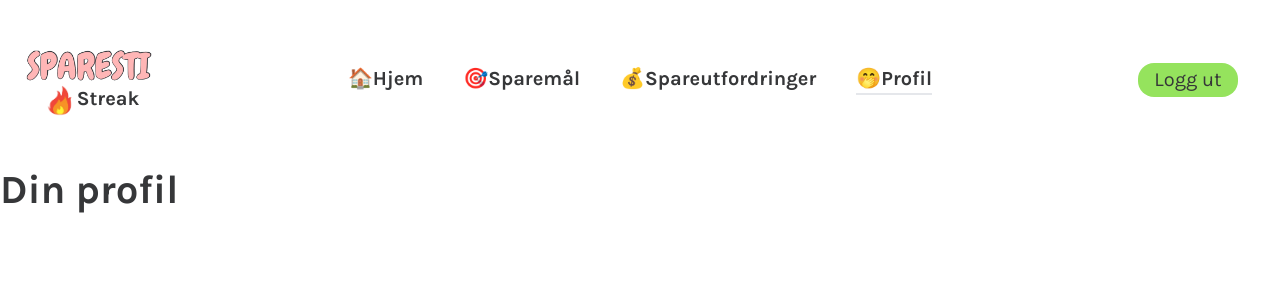
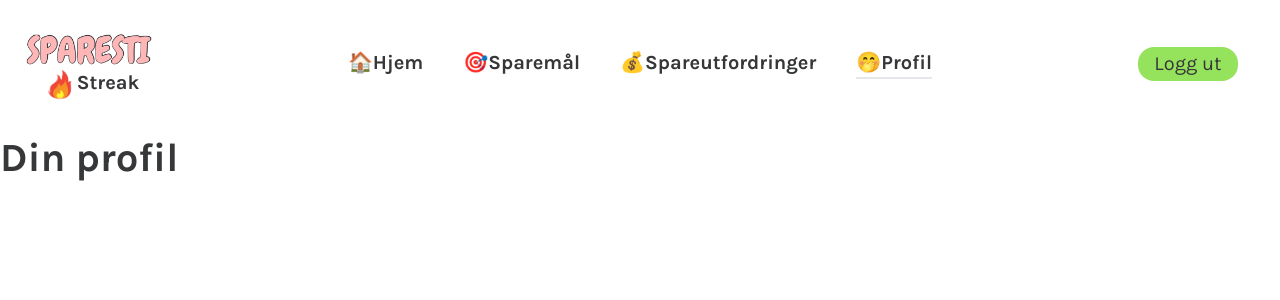
Before and after one commit to haruixu/SpareStiFrontend, a Vue app: page /profil in a window 1280 px wide. Shown: the top 300 px of the page. Built offline with nearby package versions, Linux system fonts and the light colour scheme; no server answers.

Commit message:
refactor(navbar): hamburger cleanup

```diff
--- a/src/components/NavBarComponent.vue
+++ b/src/components/NavBarComponent.vue
@@ -1,5 +1,5 @@
 <template>
-    <nav class="flex justify-between items-center min-h-32 text-xl w-full px-3">
+    <nav class="flex justify-between items-center min-h-32 text-xl w-full px-3 my-0">
         <div>
             <router-link to="/hjem" @click="hamburgerOpen = false">
                 <img
@@ -29,10 +29,7 @@
         <button v-if="isHamburger" @click="toggleMenu">☰</button>
     </nav>
 
-    <div
-        v-if="hamburgerOpen"
-        class="flex flex-col bg-white absolute border border-slate-300 top-10 w-full mt-10 z-50"
-    >
+    <div v-if="hamburgerOpen" class="flex flex-col bg-white border border-slate-300 z-50">
         <router-link to="/hjem" @click="hamburgerOpen = false">🏠Hjem</router-link>
         <router-link to="/sparemaal" @click="hamburgerOpen = false">🎯Sparemål</router-link>
         <router-link to="/spareutfordringer" @click="hamburgerOpen = false"
```
